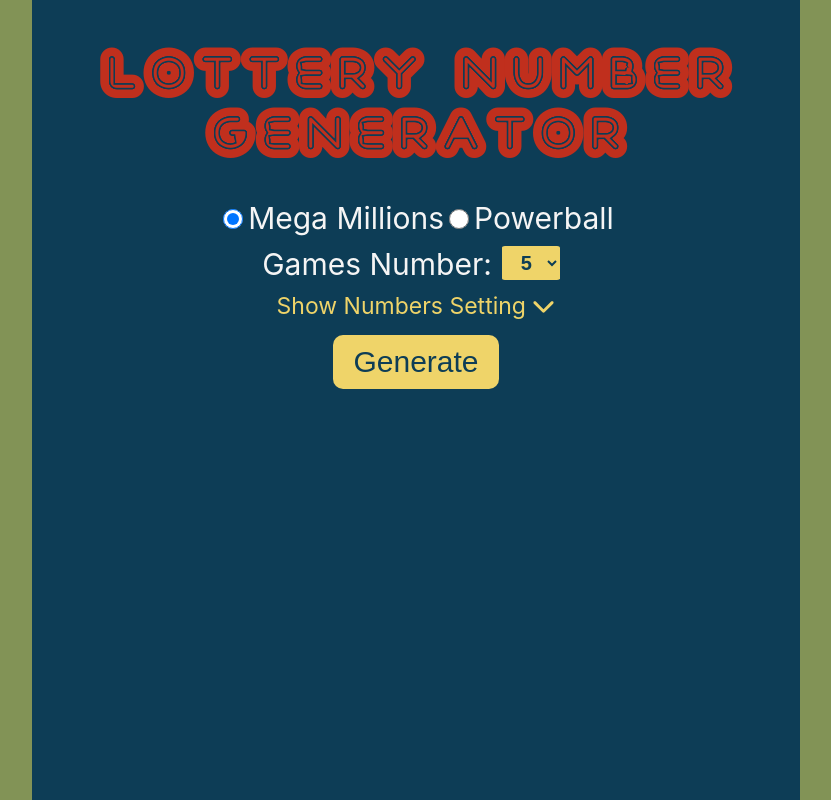
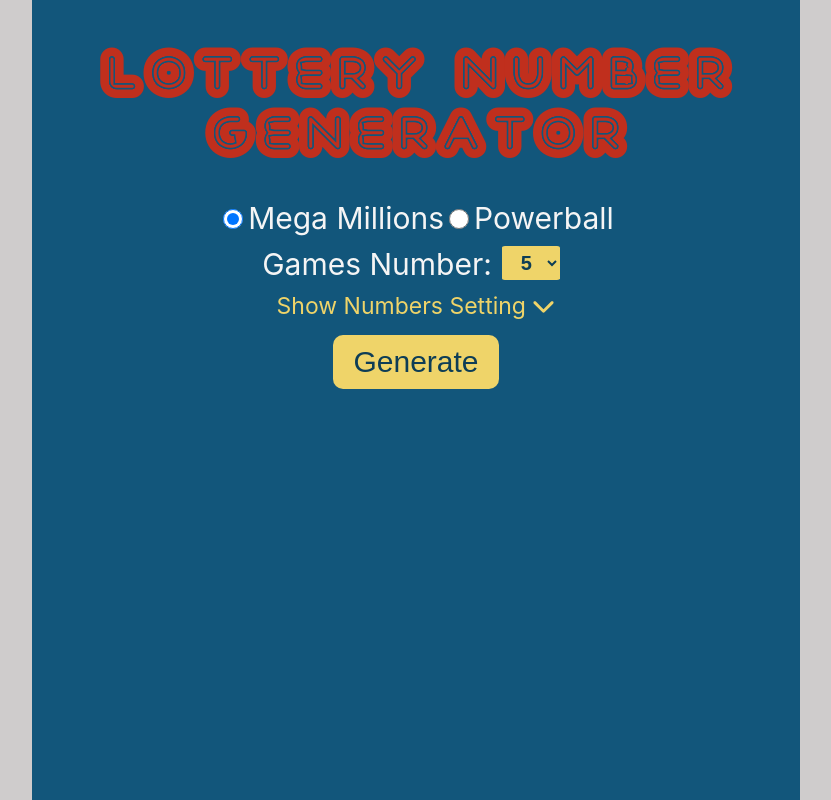
Before and after one commit to AlexD89/lottery-picker, a React (Create React App) app: page / in a window 1280 px wide. Shown: the whole page, without its empty margins (224-1055 px from the left). Built offline with nearby package versions, Linux system fonts and the light colour scheme.

Commit message:
Favicon + App Name + BG change

```diff
--- a/public/index.html
+++ b/public/index.html
@@ -2,7 +2,7 @@
 <html lang="en">
   <head>
     <meta charset="utf-8" />
-    <link rel="icon" href="%PUBLIC_URL%/favicon.ico" />
+    <link rel="icon" href="%PUBLIC_URL%/favicon.png" />
     <meta name="viewport" content="width=device-width, initial-scale=1" />
     <meta name="theme-color" content="#000000" />
     <meta
@@ -24,7 +24,7 @@
       work correctly both with client-side routing and a non-root public URL.
       Learn how to configure a non-root public URL by running `npm run build`.
     -->
-    <title>React App</title>
+    <title>Lottery Numbers Picker</title>
   </head>
   <body>
     <noscript>You need to enable JavaScript to run this app.</noscript>
--- a/src/App.css
+++ b/src/App.css
@@ -2,7 +2,7 @@
 
 .App {
   text-align: center;
-  background-color: #829356;
+  background-color: rgb(207, 204, 204);
   min-height: 100vh;
   display: flex;
   justify-content: center;
@@ -20,8 +20,17 @@
   flex-direction: column;
 }
 
+label {
+  white-space: nowrap;
+  cursor: pointer;
+}
+
+.wrappable {
+  white-space: normal;
+}
+
 .number-generator {
-  background-color: #0d3d56;
+  background-color: #12567b;
   width: 60%;
   padding: 50px 10px;
 }
--- a/src/components/NumberGenerator.jsx
+++ b/src/components/NumberGenerator.jsx
@@ -37,6 +37,7 @@
     const renderLotterySelect = () => {
       return (
         <span>
+          <label>
             <input
               type={'radio'}
               name={'lotter_name'}
@@ -45,6 +46,8 @@
               onChange={() => setLotteryName(LOTTTERY_NAMES.megamillions)}
             />
             {LOTTTERY_NAMES.megamillions}
+          </label>
+          <label>
             <input
               type={'radio'}
               name={'lottery_name'}
@@ -53,6 +56,7 @@
               onChange={() => setLotteryName(LOTTTERY_NAMES.powerball)}
             />
             {LOTTTERY_NAMES.powerball}
+          </label>
         </span>
       )
     }
```
Also changed, not shown: public/favicon.png (added). Lines whose indentation alone changed are shown as unchanged.
